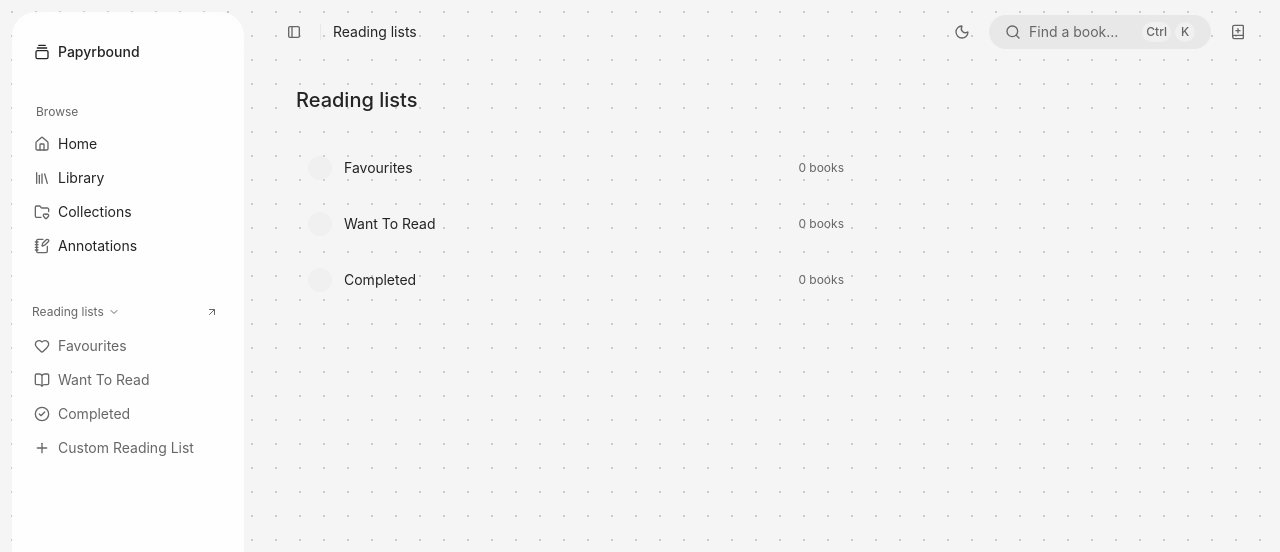
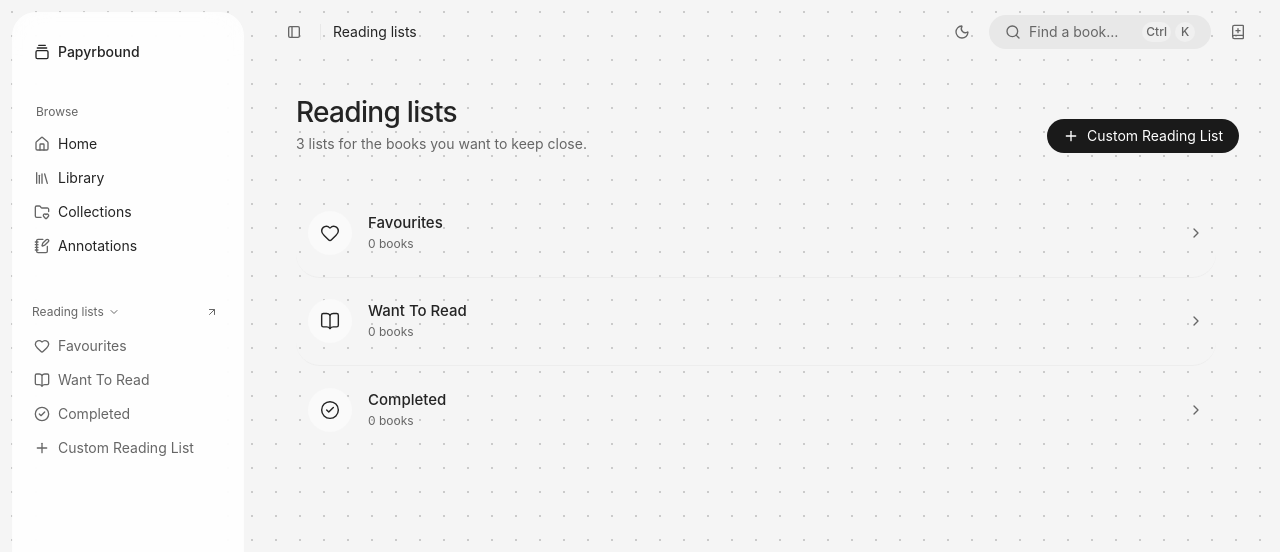
Before and after one commit to Papyrbound/papyrbound-frontend, a Next.js app: page /reading-lists in a window 1280 px wide. Shown: the top 552 px of the page. Built offline with nearby package versions, Linux system fonts and the light colour scheme.

Commit message:
Refresh reading lists overview and list header

```diff
--- a/src/features/reading-lists/ui/reading-list-page.tsx
+++ b/src/features/reading-lists/ui/reading-list-page.tsx
@@ -1,16 +1,54 @@
 "use client";
 
-import { useSearchParams } from "next/navigation";
-import { useState } from "react";
+import { useSearchParams, useRouter } from "next/navigation";
+import { useState, type CSSProperties } from "react";
 import Link from "next/link";
+import {
+  ArrowLeftIcon,
+  BookOpenIcon,
+  CheckCircle2Icon,
+  ChevronRightIcon,
+  HeartIcon,
+  PencilIcon,
+  PlusIcon,
+  TagIcon,
+} from "lucide-react";
 
+import {
+  getReadingListUrl,
+  type ReadingList,
+} from "@/features/reading-lists/model/reading-list";
 import { useReadingLists } from "@/features/reading-lists/stores/reading-lists-store";
+import { BookCover } from "@/features/home/ui/book-cover";
 import { BookGallery } from "@/features/library/ui/book-gallery";
+import { Button } from "@/shared/ui/button";
 import { ReadingListEditor } from "./reading-list-editor";
 
+const listIcons = {
+  heart: HeartIcon,
+  "book-open": BookOpenIcon,
+  completed: CheckCircle2Icon,
+  tag: TagIcon,
+};
+
+function ListIcon({ list }: { list: ReadingList }) {
+  const Icon = listIcons[list.icon];
+
+  return (
+    <span
+      className="flex size-11 shrink-0 items-center justify-center rounded-2xl bg-[color-mix(in_srgb,var(--list-color)_34%,var(--card))] text-foreground dark:bg-[color-mix(in_srgb,var(--list-color)_18%,var(--card))]"
+      style={{ "--list-color": list.color ?? "var(--muted)" } as CSSProperties}
+      aria-hidden="true"
+    >
+      <Icon className="size-5 stroke-[1.7]" />
+    </span>
+  );
+}
+
 export function ReadingListsPage() {
-  const { books, lists, updateList } = useReadingLists();
+  const { books, lists, createList, updateList } = useReadingLists();
   const [isEditing, setIsEditing] = useState(false);
+  const router = useRouter();
   const searchParams = useSearchParams();
   const selectedListId = searchParams.get("list");
   const selectedList = lists.find((list) => list.id === selectedListId);
@@ -20,18 +58,37 @@ export function ReadingListsPage() {
 
   return (
     <section
-      className="library-gallery w-full p-[24px_40px_48px]"
+      className="library-gallery w-full px-10 pb-12 pt-8 max-[767px]:px-5 max-[767px]:pt-6"
       aria-label={selectedList?.name ?? "Reading lists"}
     >
-      <div className="gallery-heading flex items-baseline gap-[12px] mb-[32px] [&_h1]:text-[20px] [&_h1]:font-medium [&>span]:text-[12px] [&>span]:text-muted-foreground">
-        <h1>{selectedList?.name ?? "Reading lists"}</h1>
-        {selectedList && (
-          <span>
+      {selectedList ? (
+        <>
+          <Link
+            href="/reading-lists"
+            className="mb-8 inline-flex items-center gap-2 text-sm text-muted-foreground hover:text-foreground focus-visible:rounded-md focus-visible:outline-2 focus-visible:outline-ring focus-visible:outline-offset-4"
+          >
+            <ArrowLeftIcon className="size-4" aria-hidden="true" />
+            Reading lists
+          </Link>
+          <header className="mb-8 flex flex-wrap items-center justify-between gap-4">
+            <div className="flex min-w-0 items-center gap-4">
+              <ListIcon list={selectedList} />
+              <div className="min-w-0">
+                <h1 className="truncate text-[28px] font-medium tracking-tight max-[767px]:text-2xl">
+                  {selectedList.name}
+                </h1>
+                <p className="mt-1 text-sm text-muted-foreground">
                   {listBooks.length} {listBooks.length === 1 ? "book" : "books"}
-          </span>
+                </p>
+              </div>
+            </div>
+            {!selectedList.isDefault && (
+              <Button variant="outline" onClick={() => setIsEditing(true)}>
+                <PencilIcon aria-hidden="true" />
+                Edit list
+              </Button>
             )}
-      </div>
-      {selectedList ? (
+          </header>
           <BookGallery
             books={listBooks}
             emptyMessage={
@@ -46,34 +103,83 @@ export function ReadingListsPage() {
               selectedList.isDefault ? undefined : () => setIsEditing(true)
             }
           />
+        </>
       ) : (
-        <div className="reading-list-directory max-w-[560px] flex flex-col gap-[8px]">
-          {lists.map((list) => (
+        <>
+          <header className="mb-9 flex flex-wrap items-end justify-between gap-4">
+            <div>
+              <h1 className="text-[28px] font-medium tracking-tight max-[767px]:text-2xl">
+                Reading lists
+              </h1>
+              <p className="mt-1 text-sm text-muted-foreground">
+                {lists.length} {lists.length === 1 ? "list" : "lists"} for the
+                books you want to keep close.
+              </p>
+            </div>
+            <Button onClick={() => setIsEditing(true)}>
+              <PlusIcon aria-hidden="true" />
+              Custom Reading List
+            </Button>
+          </header>
+          <div className="reading-list-directory max-w-[920px] divide-y divide-border/60">
+            {lists.map((list) => {
+              const directoryBooks = books.filter((book) =>
+                list.bookIds?.includes(book.id),
+              );
+
+              return (
                 <Link
                   key={list.id}
                   href={list.url}
-              className="reading-list-directory-item flex items-center gap-[12px] rounded-[12px] p-[12px] text-[14px] hover:bg-[var(--row-hover)]"
+                  className="group flex min-h-[88px] items-center gap-4 rounded-2xl px-3 py-3 transition-colors hover:bg-[var(--row-hover)] focus-visible:outline-2 focus-visible:outline-ring focus-visible:-outline-offset-2 max-[600px]:gap-3"
+                  aria-label={`${list.name}, ${directoryBooks.length} ${directoryBooks.length === 1 ? "book" : "books"}`}
                 >
+                  <ListIcon list={list} />
+                  <div className="min-w-0 flex-1">
+                    <h2 className="truncate text-[15px] font-medium">
+                      {list.name}
+                    </h2>
+                    <p className="mt-1 text-xs text-muted-foreground">
+                      {directoryBooks.length}{" "}
+                      {directoryBooks.length === 1 ? "book" : "books"}
+                    </p>
+                  </div>
+                  {directoryBooks.length > 0 && (
                     <span
-                className="size-6 rounded-lg"
-                style={{ background: list.color ?? "var(--muted)" }}
+                      className="flex items-center pr-4 max-[600px]:hidden"
+                      aria-hidden="true"
+                    >
+                      {directoryBooks.slice(0, 3).map((book, index) => (
+                        <span
+                          key={book.id}
+                          className="block w-8 shrink-0 -ml-2.5 first:ml-0 rounded-[4px] ring-2 ring-background [&_.book-cover]:rounded-[3px_5px_5px_3px] [&_.cover-type]:hidden [&_.cover-credit]:hidden"
+                          style={{ zIndex: 3 - index }}
+                        >
+                          <BookCover book={book} />
+                        </span>
+                      ))}
+                    </span>
+                  )}
+                  <ChevronRightIcon
+                    className="size-4 shrink-0 text-muted-foreground"
                     aria-hidden="true"
                   />
-              <span>{list.name}</span>
-              <span className="ml-auto text-xs text-muted-foreground">
-                {list.bookIds?.length ?? 0}{" "}
-                {list.bookIds?.length === 1 ? "book" : "books"}
-              </span>
                 </Link>
-          ))}
+              );
+            })}
           </div>
+        </>
       )}
-      {isEditing && selectedList && (
+      {isEditing && (
         <ReadingListEditor
           list={selectedList}
           onClose={() => setIsEditing(false)}
           onSave={(details) => {
-            updateList(selectedList.id, details);
+            if (selectedList) updateList(selectedList.id, details);
+            else {
+              const id = createList(details);
+              if (id) router.push(getReadingListUrl(id));
+            }
             setIsEditing(false);
           }}
         />
```
Lines whose indentation alone changed are shown as unchanged.
